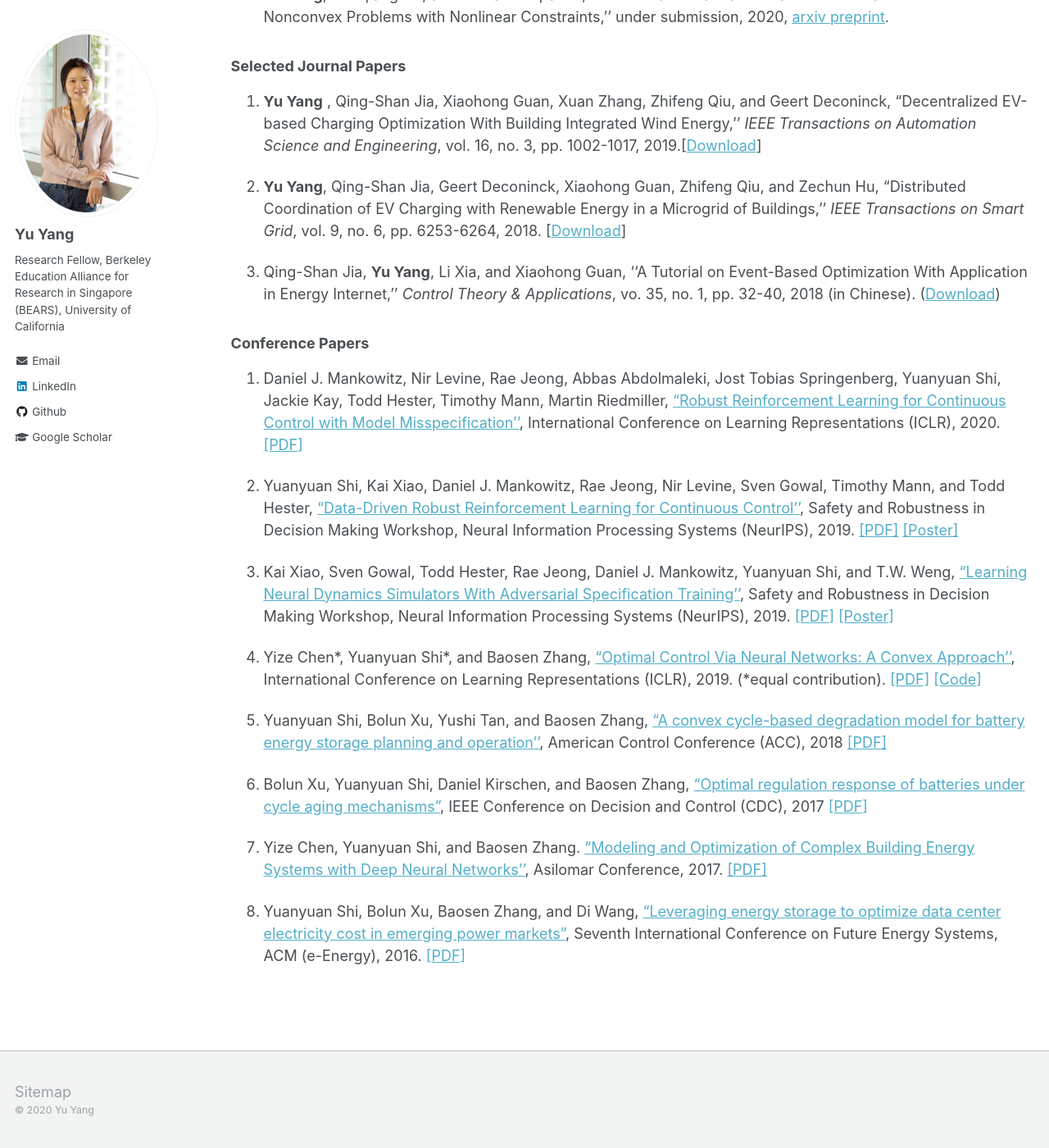
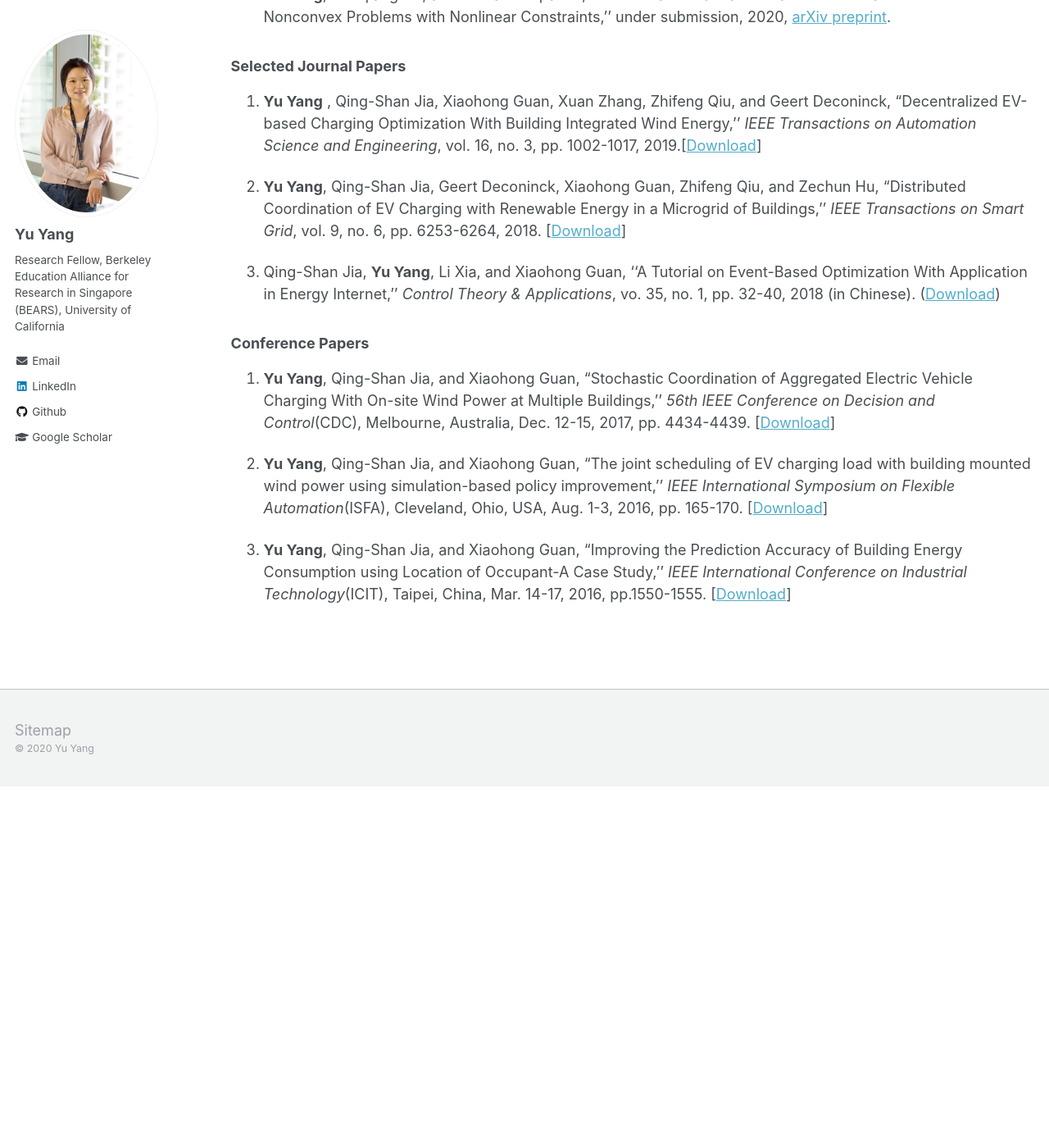
Before and after one commit to yangyu-berkeley/yangyu-berkeley.github.io, a Jekyll site: the page built from _pages/publications.md, in a window 1280 px wide and 1400 px high, scrolled down 600 px. Shown: the whole window at 82% size. Built offline with Jekyll 4.4.1, drawn with Linux system fonts in a browser that asks for light colours; after the commit the page ends 1559 px from its top, so only the background shows below that; some of the changed text lies outside the part shown.

Commit message:
Update publications.md

```diff
--- a/_pages/publications.md
+++ b/_pages/publications.md
@@ -12,11 +12,11 @@ You can also find all my articles on my [Google Scholar Page](https://scholar.go
 
 1. <b>Yu Yang</b>, Guoqiang Hu, and Costas J. Spanos, "HVAC Energy Cost Optimization for a Multi-zone Building via A Decentralized Approach,'' accepted by <i>IEEE Transactions on Automation Science and Engineering</i>, 2020, [arXiv preprint](https://arxiv.org/pdf/1905.10934.pdf).
 
-2. <b>Yu Yang</b>, Guoqiang Hu, and Costas J. Spanos, "Stochastic Optimal Control of HVAC system for Energy-efficient Buildings,'' conditionally accepted by <i>IEEE Transactions on Control Systems Technology</i>, 2020, [arxiv preprint](https://arxiv.org/pdf/1911.00840.pdf).
+2. <b>Yu Yang</b>, Guoqiang Hu, and Costas J. Spanos, "Stochastic Optimal Control of HVAC system for Energy-efficient Buildings,'' conditionally accepted by <i>IEEE Transactions on Control Systems Technology</i>, 2020, [arXiv preprint](https://arxiv.org/pdf/1911.00840.pdf).
 
-3. <b>Yu Yang</b>, Seshadhri Srinivasan, Guoqiang Hu, and Costas J. Spanos, "Distributed Control of Multi-zone HVAC Systems Considering Indoor Air Quality'' submitted to <i>IEEE Transactions on Control Systems Technology</i>, under the 2rd round peer review, 2020, [arxiv preprint](https://arxiv.org/pdf/2003.08208.pdf).
+3. <b>Yu Yang</b>, Seshadhri Srinivasan, Guoqiang Hu, and Costas J. Spanos, "Distributed Control of Multi-zone HVAC Systems Considering Indoor Air Quality'' submitted to <i>IEEE Transactions on Control Systems Technology</i>, under the 2rd round peer review, 2020, [arXiv preprint](https://arxiv.org/pdf/2003.08208.pdf).
 
-4. <b>Yu Yang</b>, Guoqiang Hu, and Costas J. Spanos, "A Proximal Linearization-based Decentralized Method for Nonconvex Problems with Nonlinear Constraints,'' under submission, 2020, [arxiv preprint](https://arxiv.org/pdf/2001.00767.pdf).
+4. <b>Yu Yang</b>, Guoqiang Hu, and Costas J. Spanos, "A Proximal Linearization-based Decentralized Method for Nonconvex Problems with Nonlinear Constraints,'' under submission, 2020, [arXiv preprint](https://arxiv.org/pdf/2001.00767.pdf).
 
 ### Selected Journal Papers
 
@@ -30,18 +30,8 @@ You can also find all my articles on my [Google Scholar Page](https://scholar.go
 
 ### Conference Papers
 
-1. Daniel J. Mankowitz, Nir Levine, Rae Jeong, Abbas Abdolmaleki, Jost Tobias Springenberg, Yuanyuan Shi, Jackie Kay, Todd Hester, Timothy Mann, Martin Riedmiller, ["Robust Reinforcement Learning for Continuous Control with Model Misspecification''](https://openreview.net/forum?id=HJgC60EtwB), International Conference on Learning Representations (ICLR), 2020. [[PDF]](https://openreview.net/forum?id=HJgC60EtwB)
+1. <b>Yu Yang</b>, Qing-Shan Jia, and Xiaohong Guan, "Stochastic Coordination of Aggregated Electric Vehicle Charging With On-site Wind Power at Multiple Buildings,'' <i>56th IEEE Conference on Decision and Control</i>(CDC), Melbourne, Australia, Dec. 12-15, 2017, pp. 4434-4439. [[Download](https://ieeexplore.ieee.org/abstract/document/8264313)]
 
-2. Yuanyuan Shi, Kai Xiao, Daniel J. Mankowitz, Rae Jeong, Nir Levine, Sven Gowal, Timothy Mann, and Todd Hester, ["Data-Driven Robust Reinforcement Learning for Continuous Control''](https://drive.google.com/file/d/0B3mY6u_lryzddkRrQ0xzQWtpemRUSHBnZ2NHMnctS1B5b01J/view), Safety and Robustness in Decision Making Workshop, Neural Information Processing Systems (NeurIPS), 2019. [[PDF]](https://drive.google.com/file/d/0B3mY6u_lryzddkRrQ0xzQWtpemRUSHBnZ2NHMnctS1B5b01J/view) [[Poster]](https://drive.google.com/file/d/1OSd4GnrEluGX_Vwx8HChREavtdTQTCde/view?usp=sharing)
+2. <b>Yu Yang</b>, Qing-Shan Jia, and Xiaohong Guan, "The joint scheduling of EV charging load with building mounted wind power using simulation-based policy improvement,'' <i>IEEE International Symposium on Flexible Automation</i>(ISFA), Cleveland, Ohio, USA, Aug. 1-3, 2016, pp. 165-170. [[Download](https://ieeexplore.ieee.org/document/7790154)]
 
-3. Kai Xiao, Sven Gowal, Todd Hester, Rae Jeong, Daniel J. Mankowitz, Yuanyuan Shi, and T.W. Weng, ["Learning Neural Dynamics Simulators With Adversarial Specification Training''](https://drive.google.com/file/d/0B3mY6u_lryzdWWVxZ2pYZ1dINUQ3WUEwSHlkWnNSZDh5THVj/view), Safety and Robustness in Decision Making Workshop, Neural Information Processing Systems (NeurIPS), 2019. [[PDF]](https://drive.google.com/file/d/0B3mY6u_lryzdWWVxZ2pYZ1dINUQ3WUEwSHlkWnNSZDh5THVj/view) [[Poster]](https://drive.google.com/file/d/1Kz8ZIxa6z3TQCLK6nSE1IyZqb8muwp42/view?usp=sharing)
-
-4. Yize Chen\*, Yuanyuan Shi\*, and Baosen Zhang, ["Optimal Control Via Neural Networks: A Convex Approach''](https://openreview.net/forum?id=H1MW72AcK7), International Conference on Learning Representations (ICLR), 2019.  (*equal contribution). [[PDF]](https://arxiv.org/pdf/1805.11835.pdf) [[Code]](https://github.com/chennnnnyize/Optimal-Control-via-Neural-Networks)
-
-5. Yuanyuan Shi, Bolun Xu, Yushi Tan, and Baosen Zhang, ["A convex cycle-based degradation model for battery energy storage planning and operation''](https://ieeexplore.ieee.org/document/8431814), American Control Conference (ACC), 2018  [[PDF]](https://arxiv.org/pdf/1703.07968.pdf)
-
-6. Bolun Xu, Yuanyuan Shi, Daniel Kirschen, and Baosen Zhang, ["Optimal regulation response of batteries under cycle aging mechanisms”](https://ieeexplore.ieee.org/stamp/stamp.jsp?arnumber=8263750), IEEE Conference on Decision and Control (CDC), 2017  [[PDF]](https://arxiv.org/pdf/1703.07824.pdf)
-
-7. Yize Chen, Yuanyuan Shi, and Baosen Zhang. ["Modeling and Optimization of Complex Building Energy Systems with Deep Neural Networks''](https://arxiv.org/abs/1711.02278), Asilomar Conference, 2017. [[PDF]](https://arxiv.org/pdf/1711.02278.pdf)
-
-8. Yuanyuan Shi, Bolun Xu, Baosen Zhang, and Di Wang, ["Leveraging energy storage to optimize data center electricity cost in emerging power markets"](https://arxiv.org/abs/1606.01536), Seventh International Conference on Future Energy Systems, ACM (e-Energy), 2016.  [[PDF]](https://arxiv.org/pdf/1606.01536.pdf)
+3. <b>Yu Yang</b>, Qing-Shan Jia, and Xiaohong Guan, "Improving the Prediction Accuracy of Building Energy Consumption using Location of Occupant-A Case Study,'' <i>IEEE International Conference on Industrial Technology</i>(ICIT), Taipei, China, Mar. 14-17, 2016, pp.1550-1555. [[Download](https://ieeexplore.ieee.org/document/7474991)]
```
